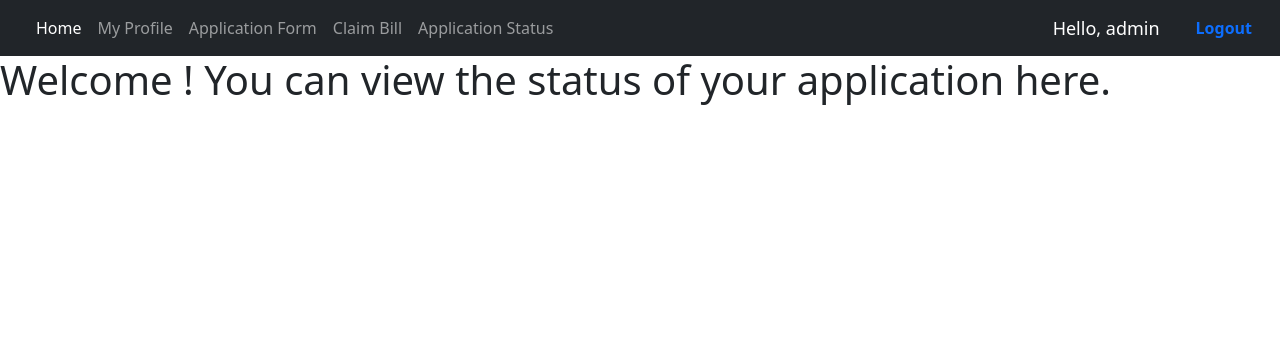
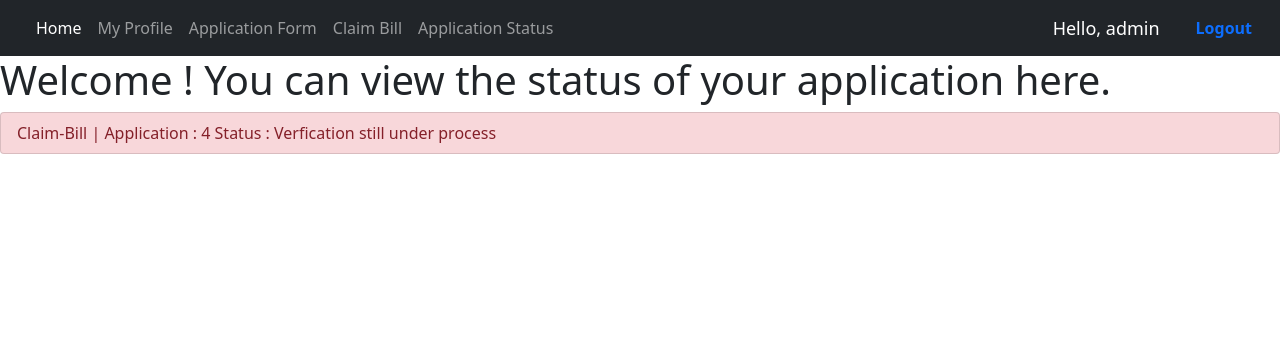
Before and after one commit to mohitg20/TA-Reimbursement-Project, a Django app: page /application_status in a window 1280 px wide. Shown: the top 356 px of the page. Run offline with Django 4.2, Linux system fonts and the light colour scheme; a user stored in the database is signed in; data comes from the database, SQL or seed files in the repository; both versions use the stored data as it was after the commit; some libraries are stand-ins or nearby versions.

Commit message:
status check added

```diff
--- a/TA_reimbursementProject/home/models.py
+++ b/TA_reimbursementProject/home/models.py
@@ -53,7 +53,7 @@ class Form(models.Model):
     amt3=models.CharField(default='' , max_length=122)
     amt4=models.CharField(default='' , max_length=122)
     amt5=models.CharField(default='' , max_length=122)
-
+    status=models.BooleanField(default=False)
     def __str__(self):
         return self.email
 
@@ -96,5 +96,6 @@ class Application(models.Model):
     Name3=models.CharField(default='NA',max_length=122)
     Age3=models.CharField(default='' , max_length=122)
     advance=models.CharField(default='' , max_length=122)
+    status=models.BooleanField(default=False)
     def __str__(self):
         return self.email
--- a/TA_reimbursementProject/home/views.py
+++ b/TA_reimbursementProject/home/views.py
@@ -1,3 +1,4 @@
+import email
 from django.shortcuts import render, redirect
 from django.contrib.auth.models import User
 from django.contrib.auth import logout,login,authenticate
@@ -60,9 +61,14 @@ def home(request):
     return render(request,'home.html',context)
 
 def status(request):
+    dt=Form.objects.filter(email=request.user.email)
+    dt2=Application.objects.filter(email=request.user.email)
     context={
-        'user':request.user
+        'user':request.user,
+        'claim' : dt,
+        'application' : dt2
     }
+    # print(request.user.email,dt[0].purpose)
     return render(request,'status.html',context)
 
 def form(request):
--- a/TA_reimbursementProject/templates/status.html
+++ b/TA_reimbursementProject/templates/status.html
@@ -2,4 +2,16 @@
 {% block title %} Home {% endblock title %}
 {% block body %}
 <h1>Welcome {{user.email}} ! You can view the status of your application here.</h1>
+<ul class="list-group">
+  {% if claim %}
+    {% for form in claim %}
+    <li class="list-group-item list-group-item-{{form.status|yesno:"success,danger,info"}}">Claim-Bill | Application : {{form.purpose}} Status : {{form.status|yesno:"Congratulations! Your application is verified,Verfication still under process,INVALID status"}}</li>
+    {% endfor %}
+    {% endif %}
+{% if application%}
+    {% for form in application %}
+    <li class="list-group-item list-group-item-{{form.status|yesno:"success,danger,info"}}">Application-Form | Application : {{form.purpose}} Status : {{form.status|yesno:"Congratulations! Your application is verified,Verfication still under process,INVALID status"}}</li>
+    {% endfor %}
+    {% endif %}
+</ul>
 {% endblock body %}
```
Also changed, not shown: TA_reimbursementProject/db.sqlite3, TA_reimbursementProject/home/migrations/0006_form_status.py (added), TA_reimbursementProject/home/migrations/0007_application_status.py (added).
